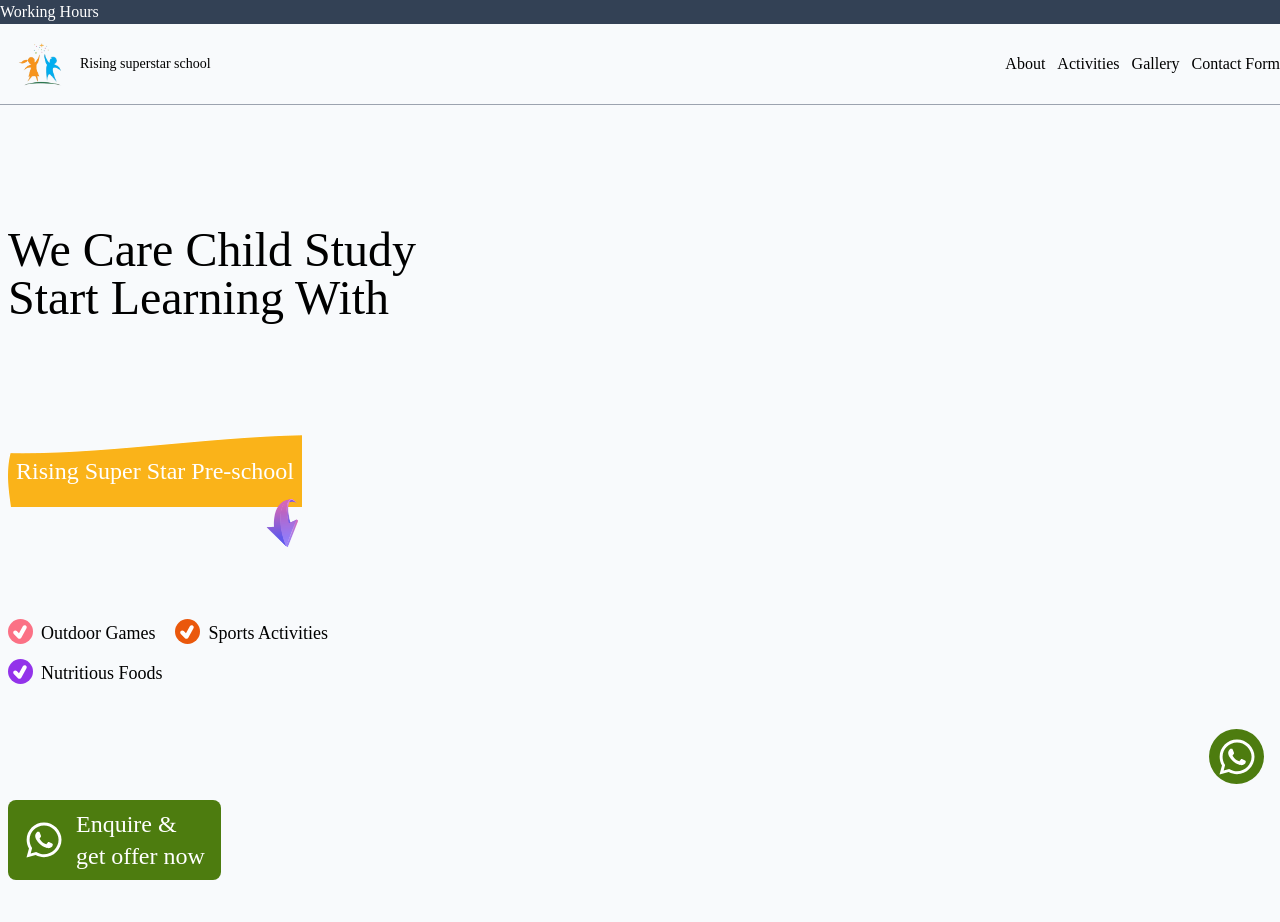
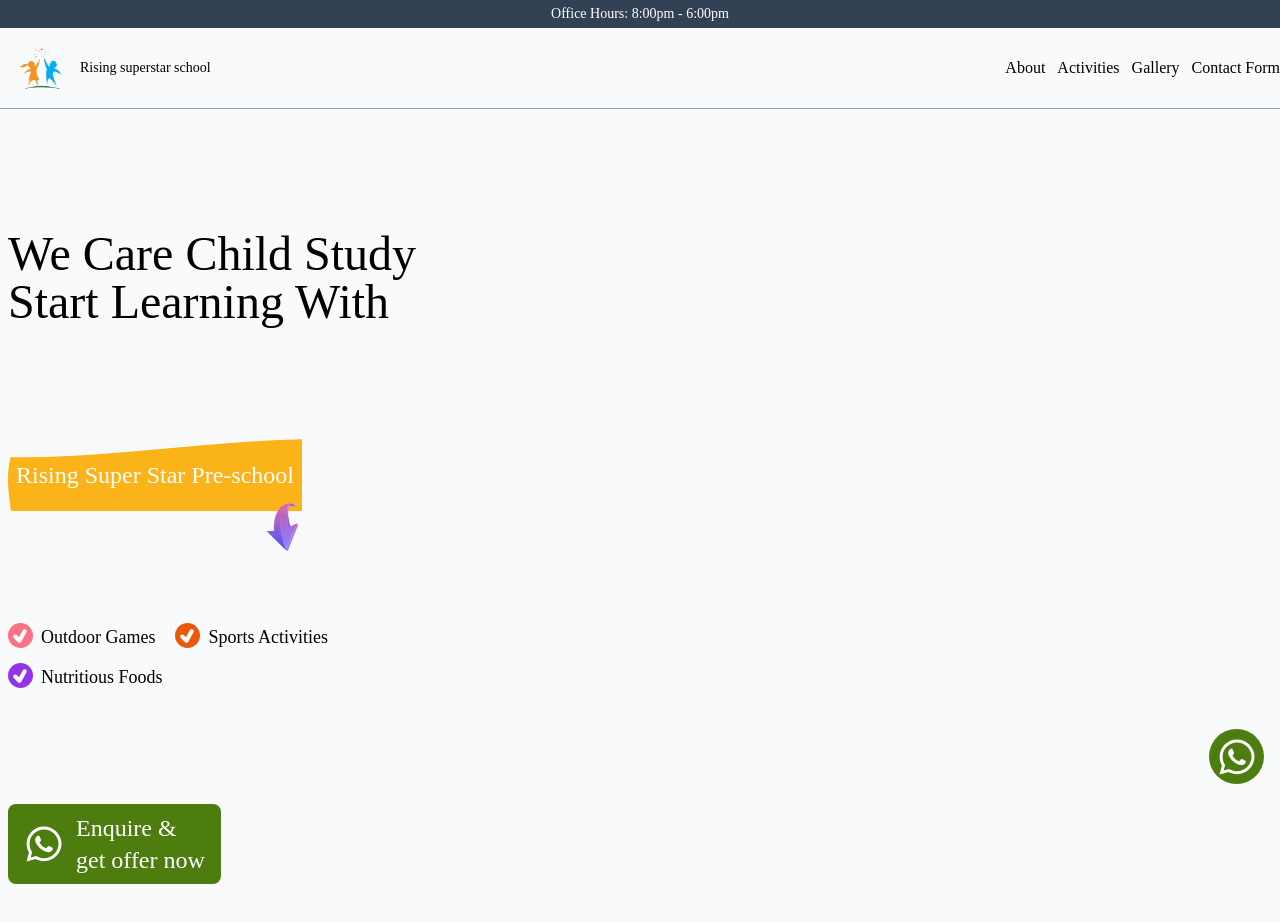
Before and after one commit to Rohit-huta-p/risingsuperstar, a React (Create React App) app: page / in a window 1280 px wide. Shown: the top 922 px of the page. Built offline with nearby package versions, Linux system fonts and the light colour scheme.

Commit message:
minor changes: navbar-working hours

```diff
--- a/src/Home/Navbar.jsx
+++ b/src/Home/Navbar.jsx
@@ -8,7 +8,7 @@ export default function Navbar() {
   return (
     <>
       <div className="bg-slate-700 text-white">
-        <h3>Working Hours</h3>
+        <h3 className="text-center font-thin text-sm p-1">Office Hours: 8:00pm - 6:00pm</h3>
       </div>
       <div className="flex items-center justify-between border-b border-gray-400">
         <a href="/" className="flex items-center">
```
